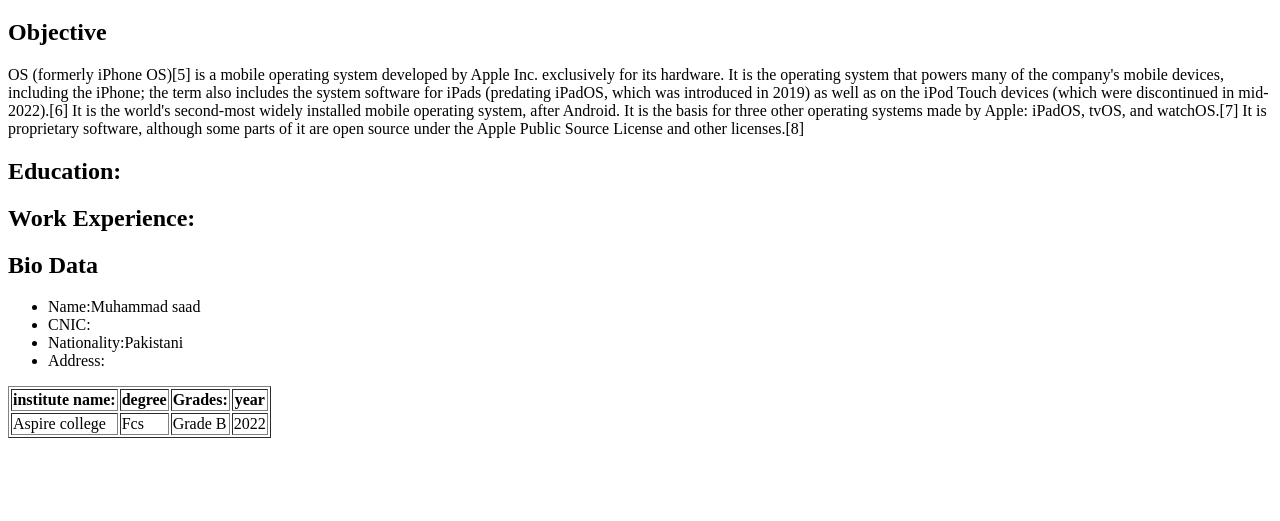
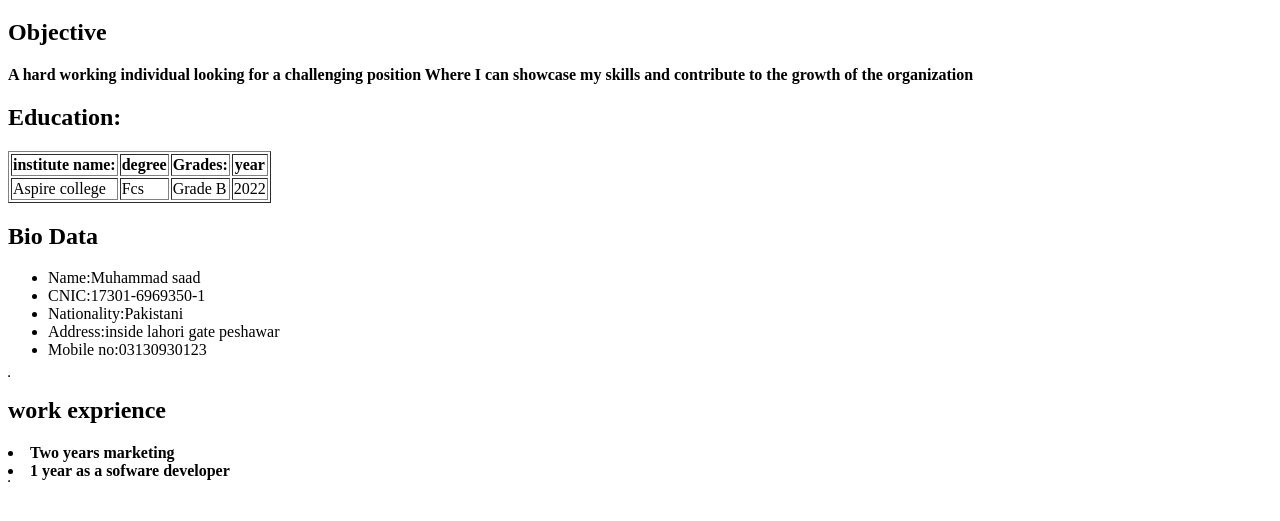
Before and after one commit to Saadkhantt94/peshawar-web-development-class, a plain HTML site: page index.html in a window 1280 px wide. Shown: the part 61-582 px from the top of the page. Drawn offline with Linux system fonts and the light colour scheme.

Commit message:
my first html website

```diff
--- a/index.html
+++ b/index.html
@@ -1,3 +1,4 @@
+
 <!DOCTYPE html>
 <html lang="en">
 <head>
@@ -11,7 +12,7 @@
 
 <h2>Objective</h2>
 
-<p>OS (formerly iPhone OS)[5] is a mobile operating system developed by Apple Inc. exclusively for its hardware. It is the operating system that powers many of the company's mobile devices, including the iPhone; the term also includes the system software for iPads (predating iPadOS, which was introduced in 2019) as well as on the iPod Touch devices (which were discontinued in mid-2022).[6] It is the world's second-most widely installed mobile operating system, after Android. It is the basis for three other operating systems made by Apple: iPadOS, tvOS, and watchOS.[7] It is proprietary software, although some parts of it are open source under the Apple Public Source License and other licenses.[8]</p>
+<p><b>A hard working individual looking for a challenging position Where I can showcase my skills and contribute to the growth of the organization</b></p>
 
 <h2>Education:</h2>
 
@@ -30,23 +31,14 @@
     </tr>
 
 
-
-
-
-<h2>Work Experience:</h2>
-
-
-
-
-
-
-
+    <table border="1">
         <h2>Bio Data</h2>
         <ul>
             <li>Name:Muhammad saad</li>
-    <li>CNIC:</li>
+            <li>CNIC:17301-6969350-1</li>
             <li>Nationality:Pakistani</li>
-    <li>Address:</li>
+            <li>Address:inside lahori gate peshawar</li>
+            <li>Mobile no:03130930123</li>
           </ul>
 
 
@@ -58,4 +50,26 @@
 
 
         </body>
+        </html></table>
+
+    <h2>work exprience</h2>
+
+    <table border="1">
+
+        <lb>
+           <li><b>Two years marketing</b></li>
+            <li><b>1 year as a sofware developer</b></li>
+
+          </ul>
+
+
+    <table></table>
+
+
+
+
+
+
+
+    </body>
     </html>
```
Lines whose indentation alone changed are shown as unchanged.
